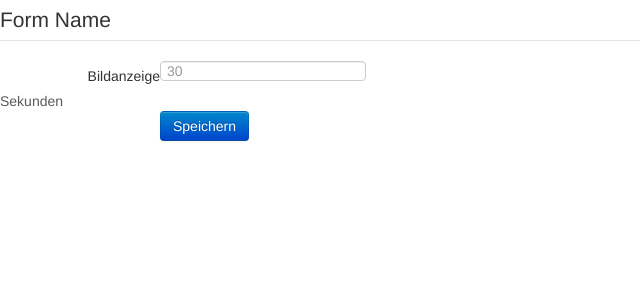
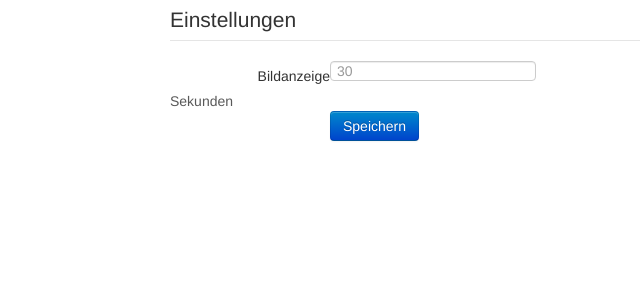
Before and after one commit to gcWorld/pyPhotos, a Flask app: page /settings in a window 1280 px wide. Shown: the top 300 px of the page, without its empty margins (0-640 px from the left). Run offline with Flask 2, Linux system fonts and the light colour scheme; parts of the project's set-up code (start-up, migrations or seed data) failed here and were passed over.

Commit message:
Update settings.html

```diff
--- a/templates/settings.html
+++ b/templates/settings.html
@@ -6,11 +6,12 @@
         <link href="{{ url_for('static', filename='css/settings.css') }}" rel="stylesheet" type="text/css">
     </head>
     <body>
+        <div class="container">
         <form class="form-horizontal">
 <fieldset>
 
 <!-- Form Name -->
-<legend>Form Name</legend>
+<legend>{{title}}</legend>
 
 <!-- Text input-->
 <div class="form-group">
@@ -31,6 +32,7 @@
 
 </fieldset>
 </form>
+</div>
 
         <footer class="footer"><span class="time" id="date"></span><span class="album">{{album}}</span><span class="date">{{date}}</span></footer>
         <script src="{{ url_for('static', filename='js/jquery-2.0.1.min.js') }}"></script>
```
